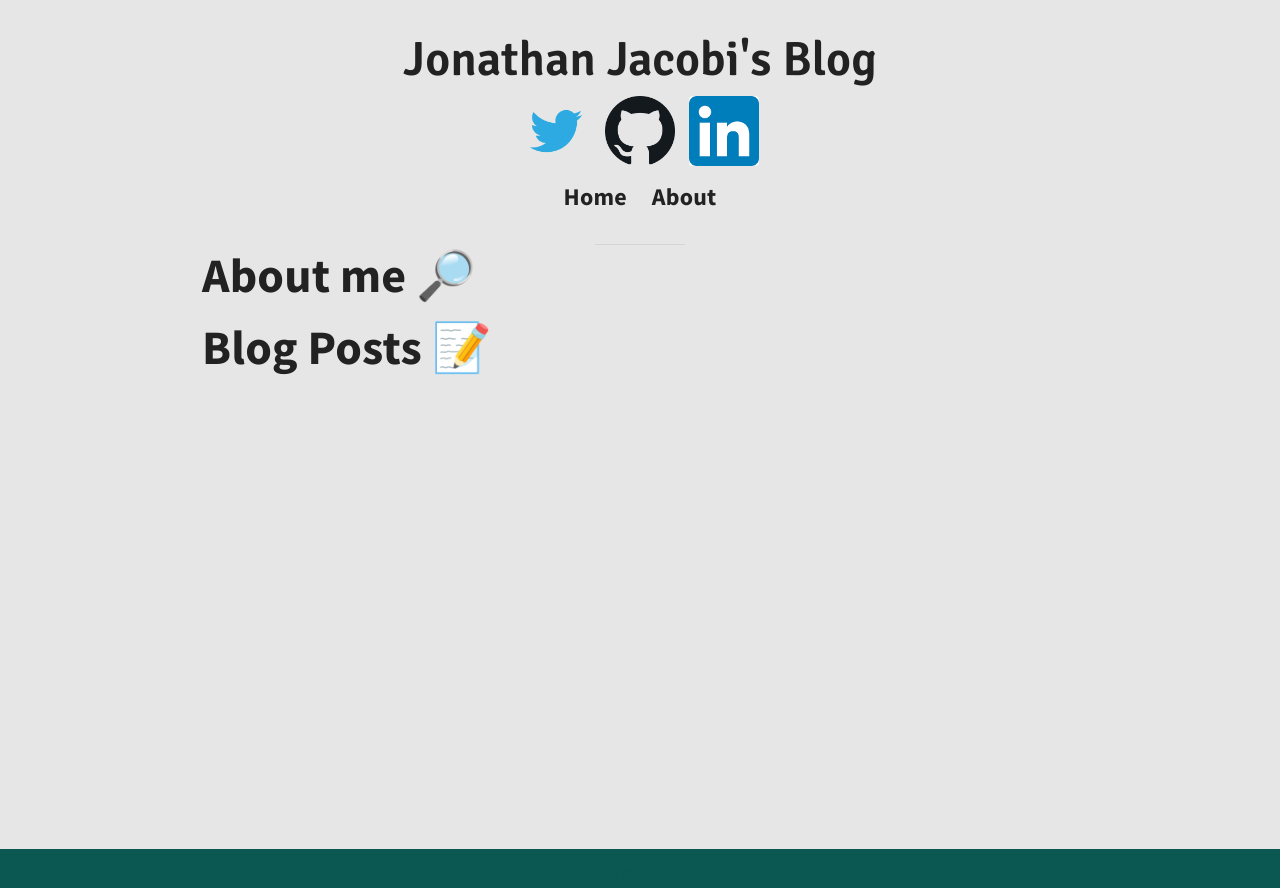
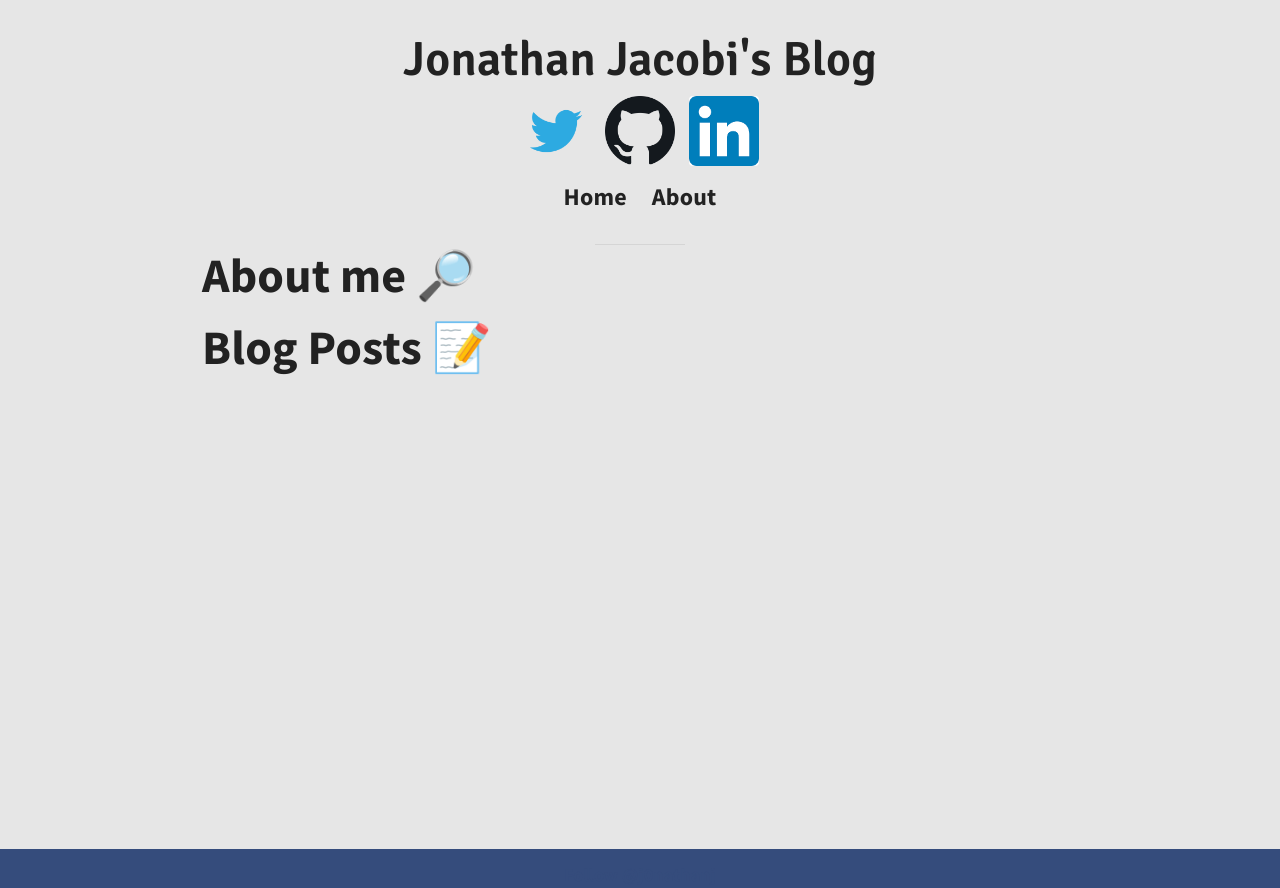
Before and after one commit to j0nathanj/j0nathanj.github.io, a Jekyll site: the page built from index.md, in a window 1280 px wide. Shown: the top 888 px of the page. Built offline with Jekyll 4.4.1, drawn with Linux system fonts in a browser that asks for light colours; our own code applies the rules of GitHub Pages for plain Markdown files; comment, search, counter and statistics services are not loaded.

Commit message:
fixed colors

```diff
--- a/_sass/base.scss
+++ b/_sass/base.scss
@@ -18,7 +18,7 @@ html, body, h1, h2, h3, h4, h5, h6, p, ul, ol, li, img {
 
 /*- Base color -*/
 
-$main-color: #0b5751;
+$main-color: #354c7c;
 $background-color: #e6e6e6;
 $text-color: #222222;
 
```
